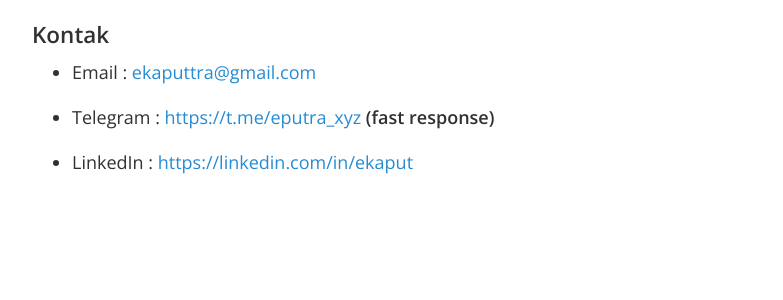
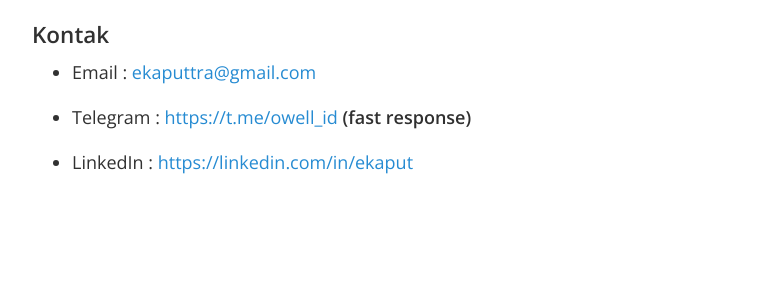
Before and after one commit to eputra/eputra.github.io, a Jekyll site: the page built from about.md, in a window 1280 px wide. Shown: the part 975-1275 px from the top of the page, without its empty margins (248-1031 px from the left). Built offline with Jekyll 4.4.1, drawn with Linux system fonts in a browser that asks for light colours; nearby versions of some CDN libraries; some of the changed lines change nothing that is shown.

Commit message:
change telegram handle

```diff
--- a/about.md
+++ b/about.md
@@ -19,6 +19,6 @@
 ### Kontak
 - Email : <ekaputtra@gmail.com>
 
-- Telegram : <https://t.me/eputra_xyz> **(fast response)**
+- Telegram : <https://t.me/owell_id> **(fast response)**
 
 - LinkedIn : <https://linkedin.com/in/ekaput>
```
